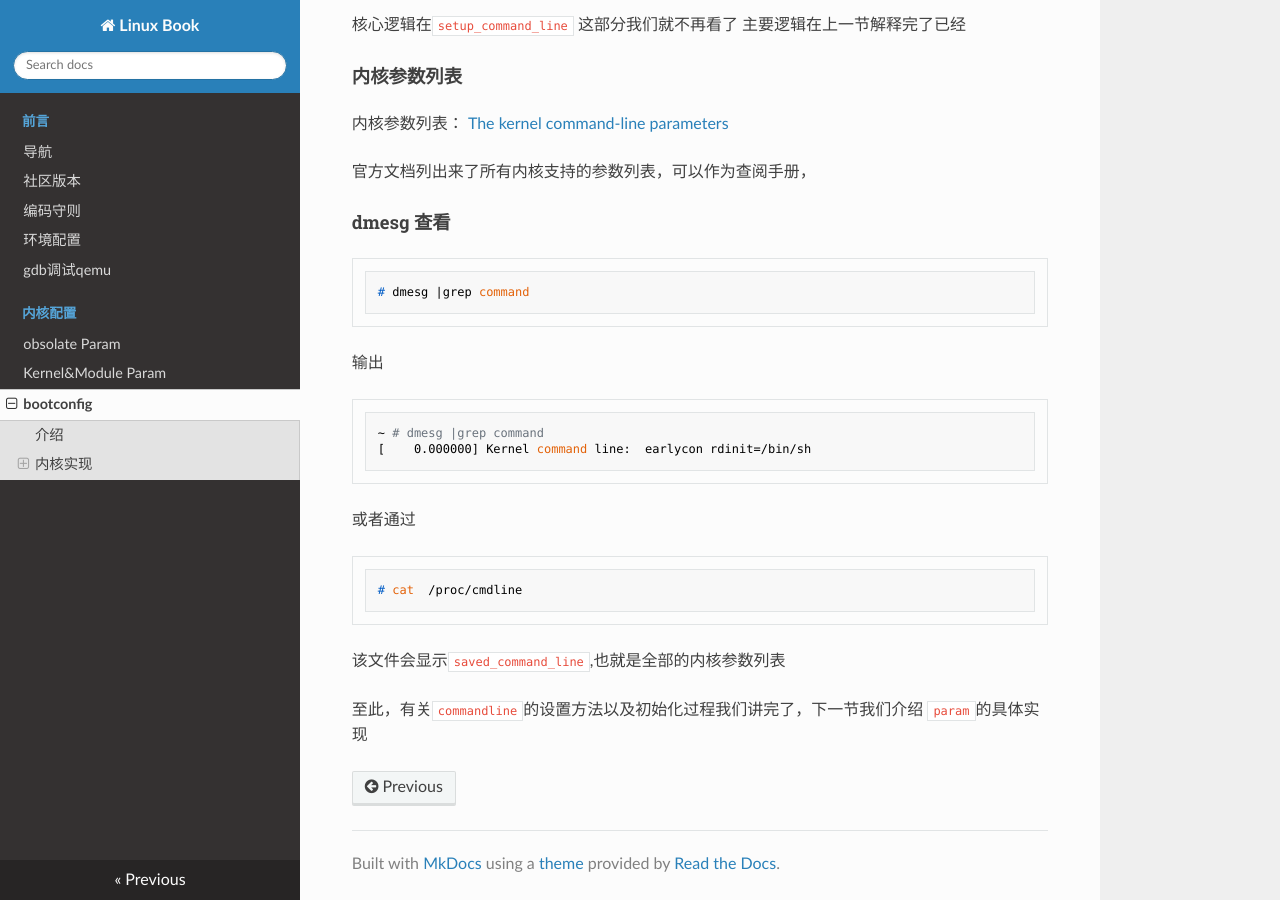
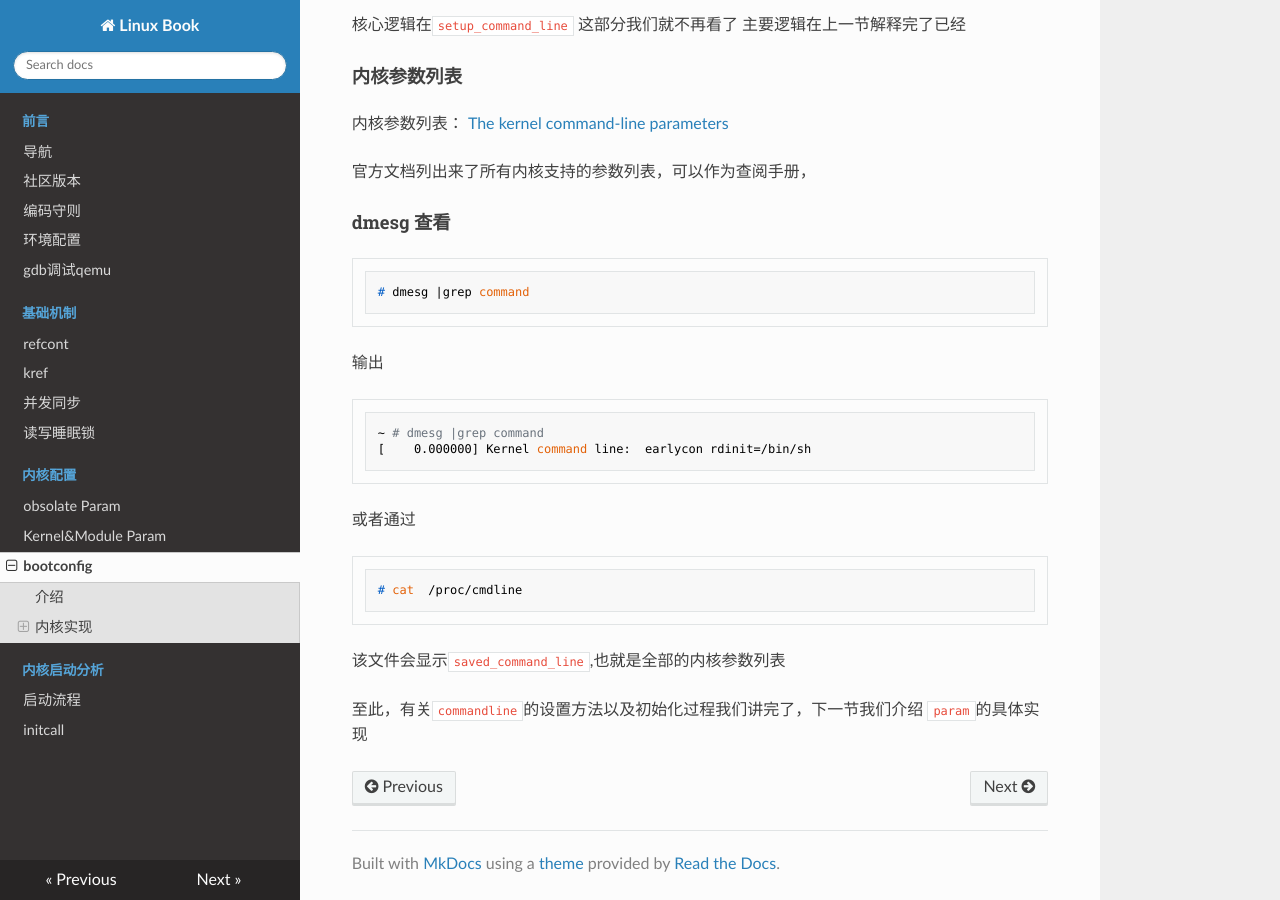
Before and after one commit to guoweikang/Linux-book, an MkDocs documentation site: the page built from docs/config/boot_config.md, in a window 1280 px wide and 900 px high, scrolled down 3535 px. Built offline with MkDocs 1.6.1, drawn with Linux system fonts in a browser that asks for light colours; nearby versions of some CDN libraries; some of the changed lines change nothing that is shown.

Commit message:
update
Signed-off-by: Guo Weikang <762666614@qq.com>

```diff
--- a/mkdocs.yml
+++ b/mkdocs.yml
@@ -29,21 +29,20 @@ nav:
     - '编码守则': 'intro/code.md'
     - '环境配置': 'intro/linux_tools_install.md'
     - 'gdb调试qemu': 'intro/gdb.md'
+  - 基础机制:
+    - 'refcont': 'foundation/refcnt.md'
+    - 'kref': 'foundation/kref.md'
+    - '并发同步': 'foundation/lock.md'
+    - '读写睡眠锁': 'foundation/rw_semaphore.md'
   - 内核配置:
     - 'obsolate Param': 'config/obsolate_param.md'
     - 'Kernel&Module Param': 'config/kernel_param.md'
     - 'bootconfig': 'config/boot_config.md'
+  - 内核启动分析:
+    - '启动流程': 'init/start.md'
+    - 'initcall': 'init/initcall.md'
 
-#
-#- 内核启动分析:
-#  - '启动流程': 'init/start.md'
-#  - 'initcall': 'init/initcall.md'
 
-#- 基础机制:
-#  - 'refcont': 'foundation/refcnt.md'
-#  - 'kref': 'foundation/kref.md'
-#  - '并发同步': 'foundation/lock.md'
-#  - '读写睡眠锁': 'foundation/rw_semaphore.md'
 # - 内存子系统:
 #  - '基础知识': 'mem/index.md'
 #  - 'arm64:内核镜像内存访问': 'mem/early_init/kernel_map.md'
```
Also changed, not shown: docs/config/boot_config.md (line endings or trailing spaces).
